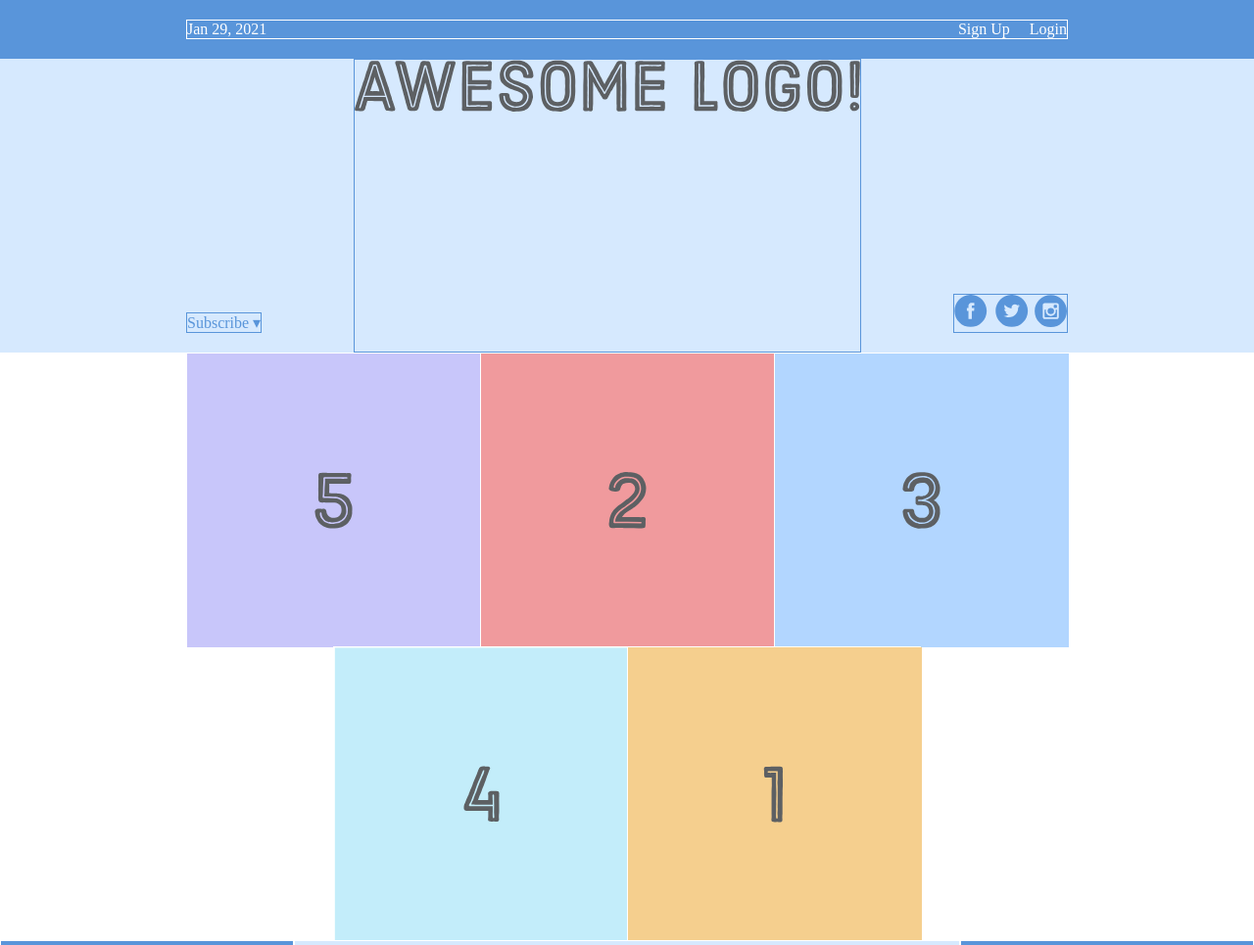
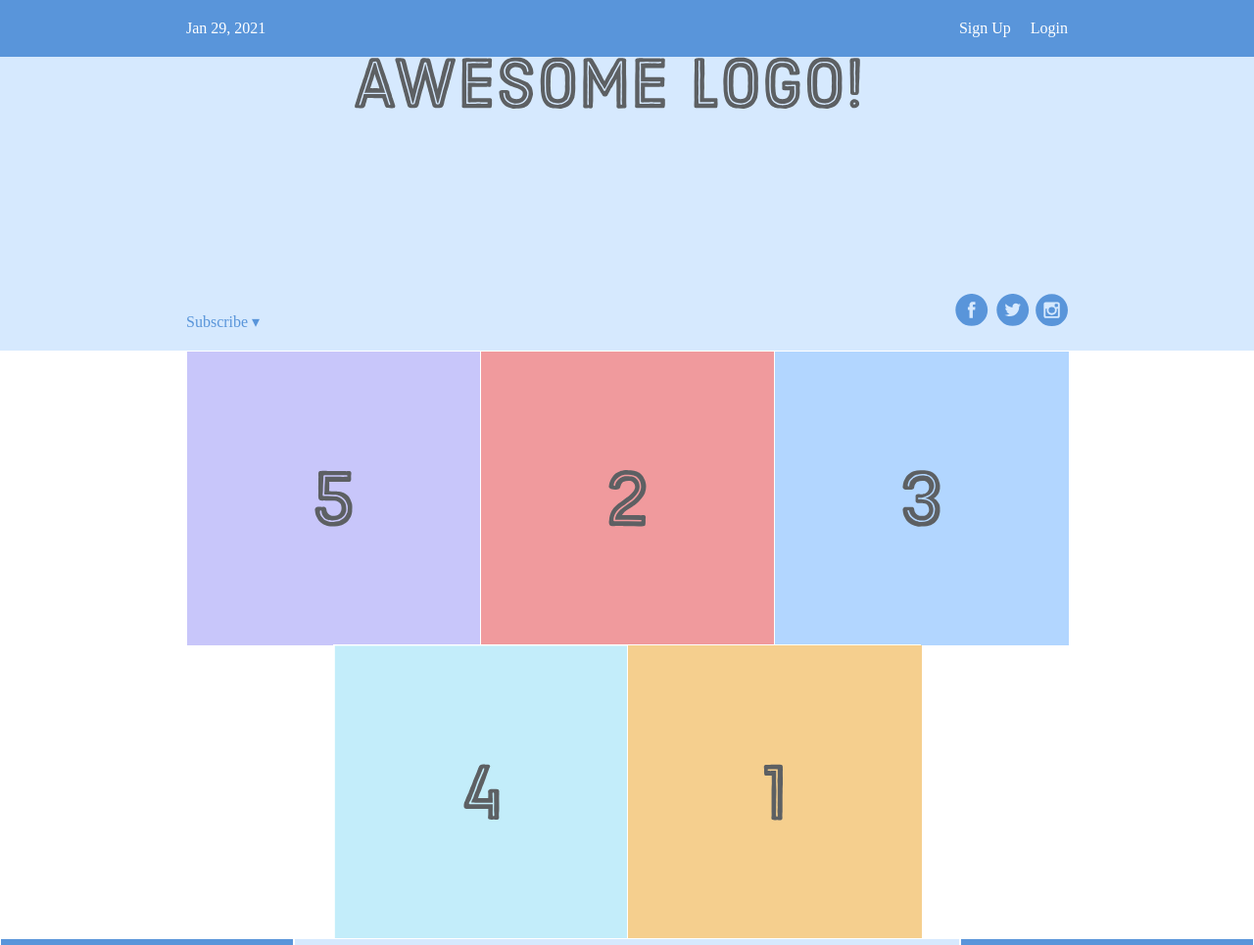
Before and after one commit to Snicker7/Portfolio, a plain HTML site: page index.html in a window 1280 px wide. Shown: the top 965 px of the page at 98% size. Drawn offline with Linux system fonts and the light colour scheme.

Commit message:
Remove borders

```diff
--- a/stylesheet.css
+++ b/stylesheet.css
@@ -13,7 +13,6 @@
 }
 
 .menu {
-  border: 1px solid #fff;  /* For debugging */
   width: 900px;
 	display: flex;
 	justify-content: space-between;
@@ -41,10 +40,6 @@
   display: flex;
   justify-content: space-between;
 	align-items: stretch;
-}
-
-.social, .logo, .subscribe {
-	border: 1px solid #5995DA;
 }
 
 .social, .subscribe {
```
